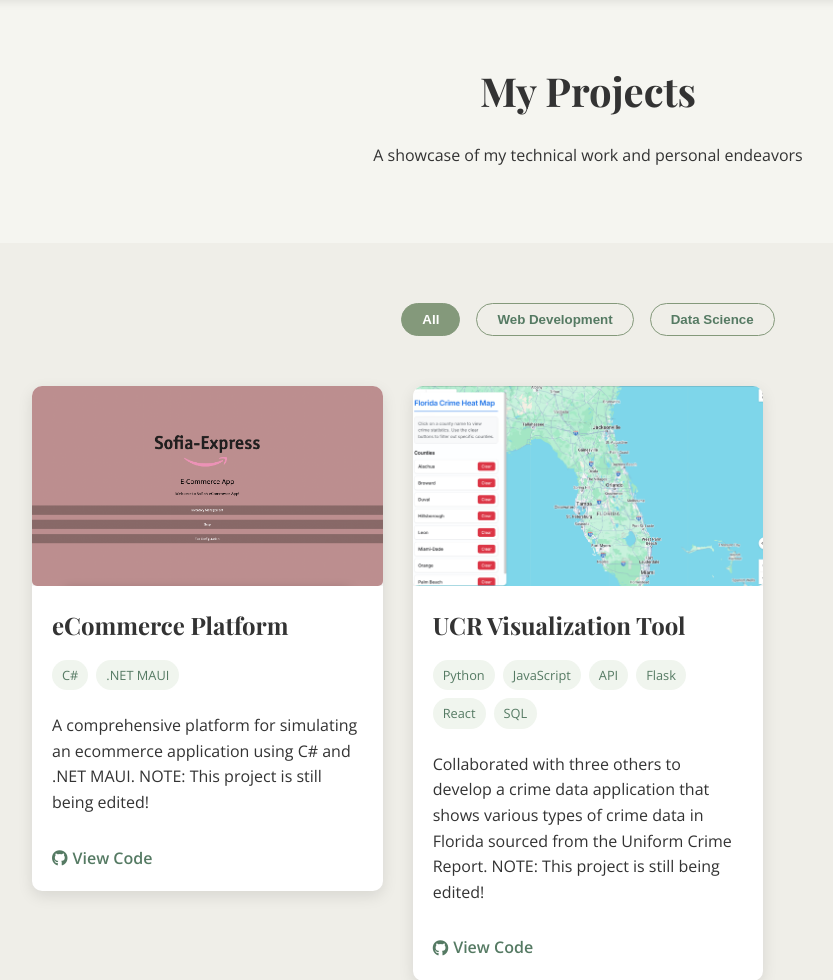
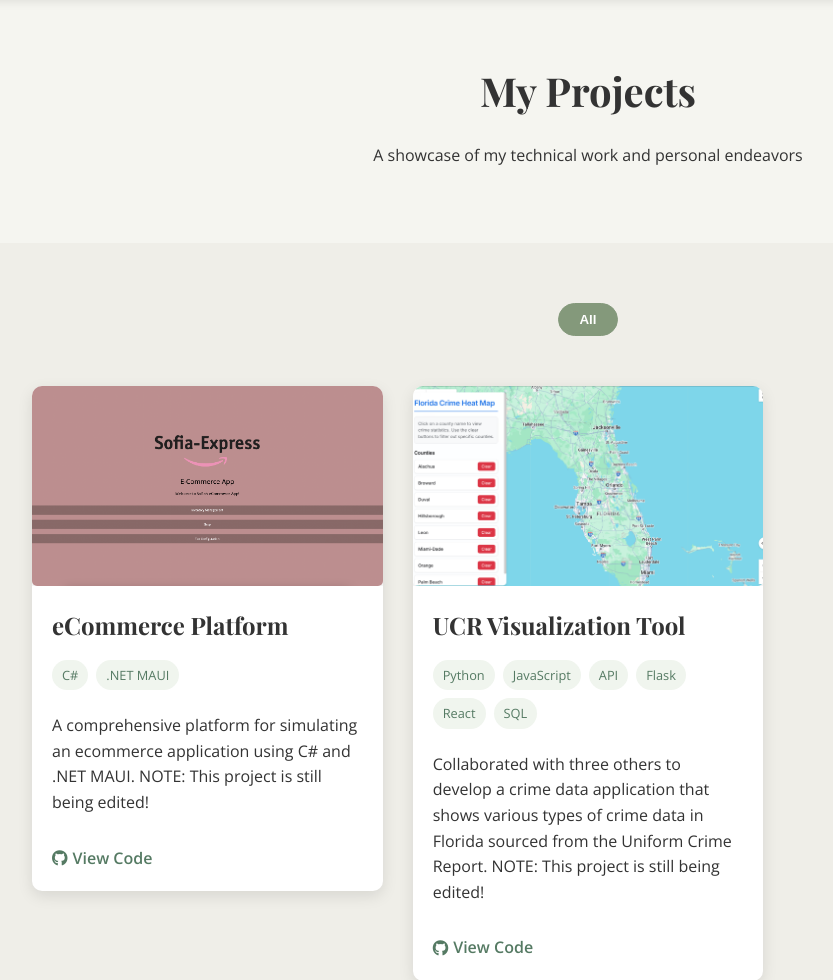
Before and after one commit to sofiabernal5/Personal-Portfolio, a Flask app: page /projects in a window 1280 px wide. Shown: the part 76-1056 px from the top of the page, without its empty margins (52-885 px from the left). Run offline with Flask 3, Linux system fonts and the light colour scheme.

Commit message:
commented out few things

```diff
--- a/templates/projects.html
+++ b/templates/projects.html
@@ -36,8 +36,8 @@
         <div class="container">
             <div class="filter-buttons">
                 <button class="filter-btn active" data-filter="all">All</button>
-                <button class="filter-btn" data-filter="web">Web Development</button>
-                <button class="filter-btn" data-filter="data">Data Science</button>
+                <!--<button class="filter-btn" data-filter="web">Web Development</button> -->
+                <!--<button class="filter-btn" data-filter="data">Data Science</button> -->
             </div>
 
             <div class="projects-container">
```
